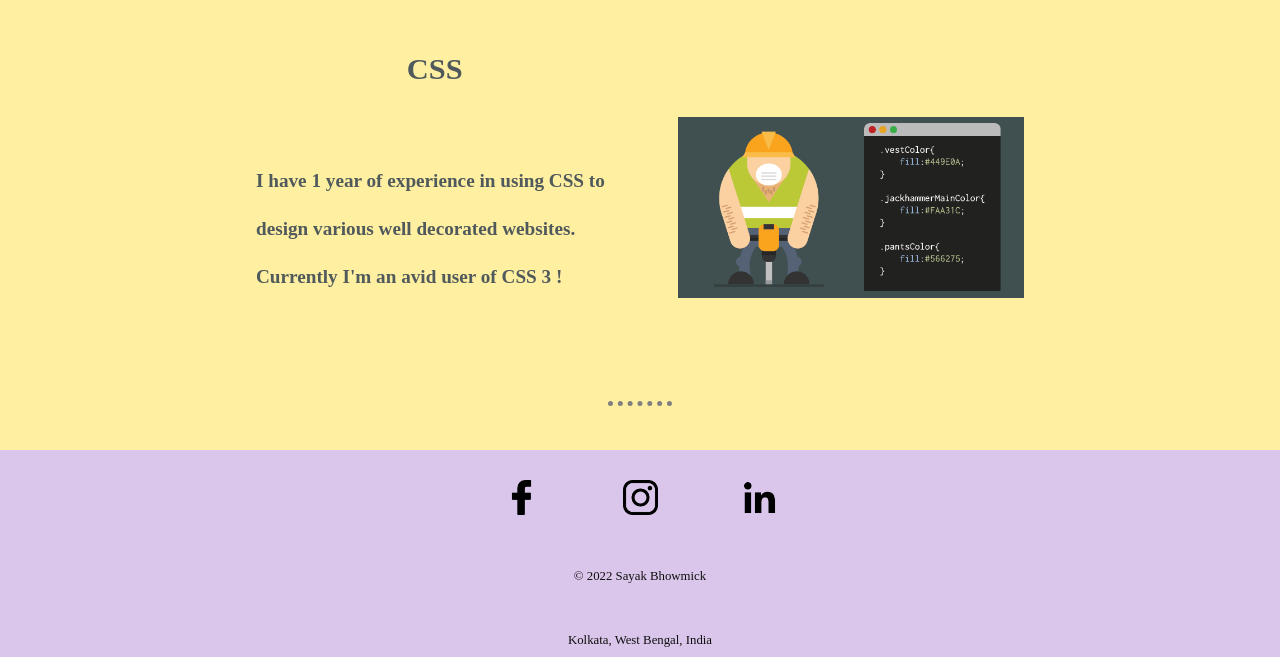
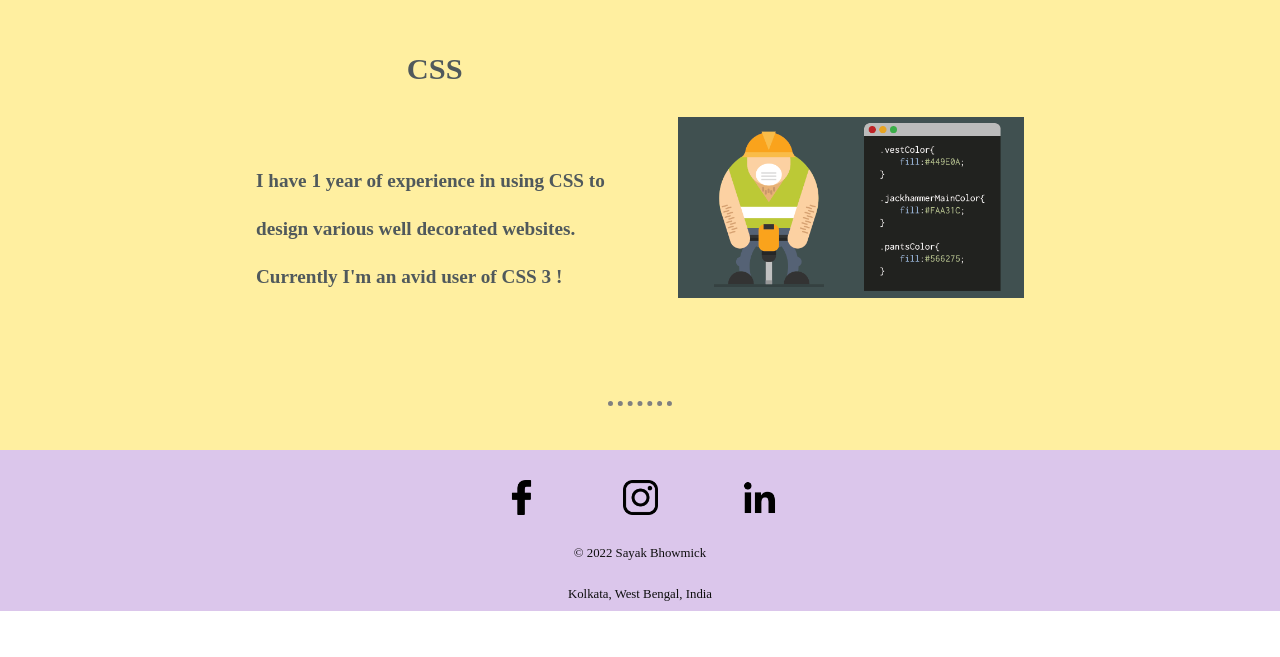
Before and after one commit to SayakBhowmick19/Sayak-s-Portfolio-site, a plain HTML site: page index.html in a window 1280 px wide. Shown: the part 6261-6918 px from the top of the page. After the commit the page ends 6872 px from the top, so only its background shows below. Drawn offline with Linux system fonts and the light colour scheme; a web font is replaced by a local one.

Commit message:
Initial commit

```diff
--- a/CSS/styles.css
+++ b/CSS/styles.css
@@ -424,7 +424,8 @@ a {
   font-family: "Segoe Print";
   line-height: 2.5;
   font-size: 80%;
-  margin: 32px 0 0 0;
+  /* margin: 32px 0 0 0; */
+  margin: 9px 0 0 0;
 }
 
 .social_img {
```
Also changed, not shown: 1 other file.
